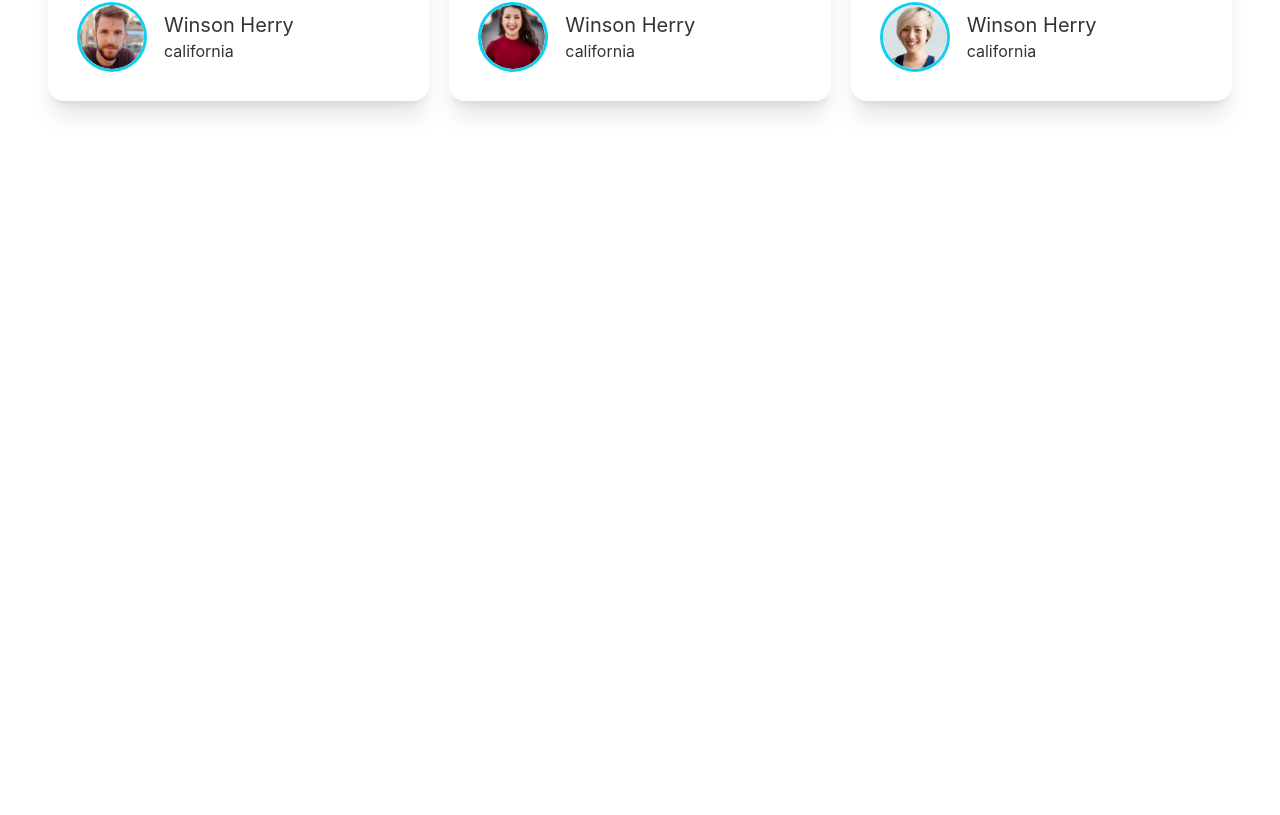
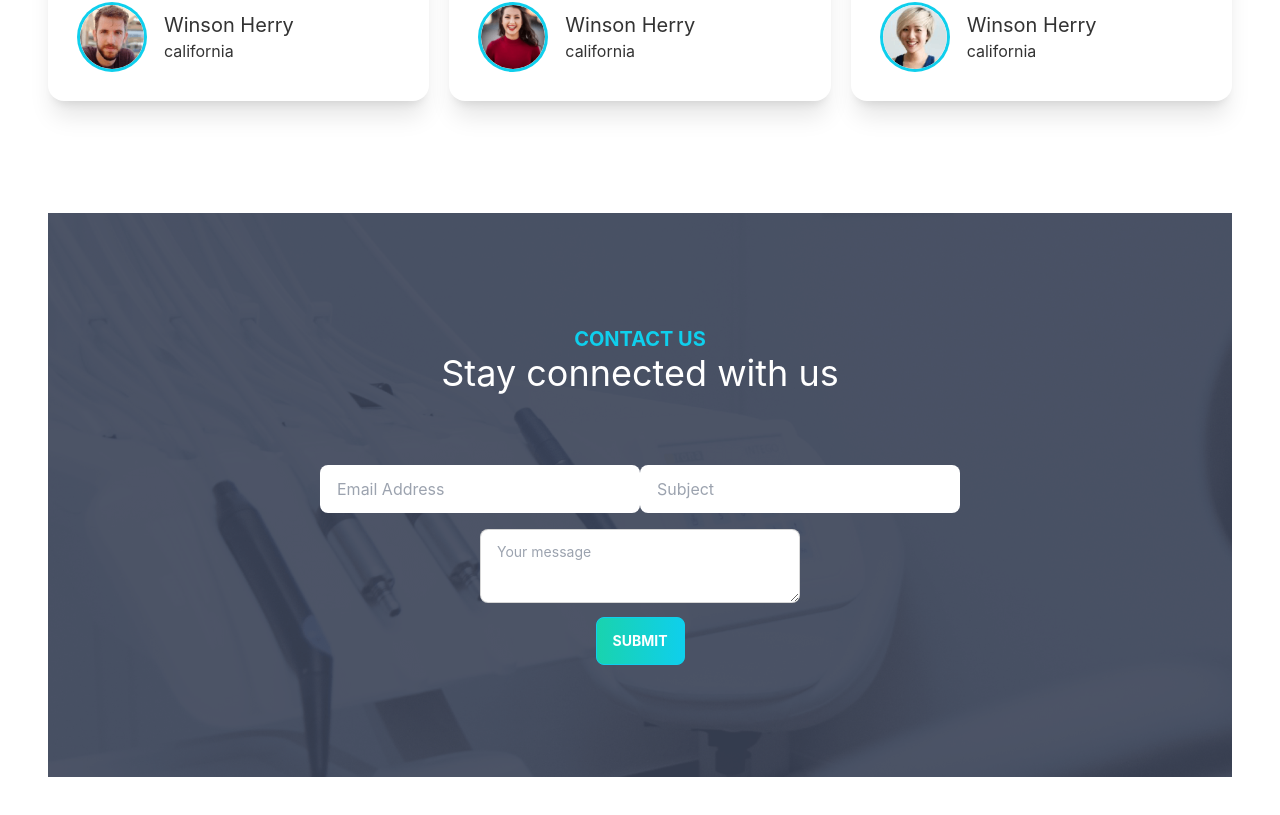
Before and after one commit to Aninditaroy/doctors-portal, a React (Create React App) app: page / in a window 1280 px wide. Shown: the part 2943-3758 px from the top of the page. Before the commit the page ends 3156 px from the top, so only its background shows below. Built offline with nearby package versions, Linux system fonts and the light colour scheme.

Commit message:
contact section added

```diff
--- /dev/null
+++ b/src/Pages/Home/Contact.js
@@ -0,0 +1,24 @@
+import React from 'react';
+import appointment from '../../assets/images/appointment.png';
+import PrimaryButton from './../Shared/PrimaryButton';
+const Contact = () => {
+    return (
+        <section style={{
+            background: `url(${appointment})`
+        }} className='flex justify-center items-center mb-10'>
+            <div className='my-28 text-center'>
+                <div className='text-center mb-16'>
+                    <h3 className='text-primary text-xl font-bold uppercase'>Contact Us</h3>
+                    <h2 className='text-4xl text-white'>Stay connected with us</h2>
+                </div>
+
+            <input type="text" placeholder="Email Address" class="input w-full max-w-xs my-2" />
+            <input type="text" placeholder="Subject" class="input w-full max-w-xs my-2" />
+            <textarea type="textarea" placeholder="Your message" class="textarea textarea-bordered w-full max-w-xs my-2"></textarea>
+            <PrimaryButton>Submit</PrimaryButton>
+        </div>
+        </section>
+    );
+};
+
+export default Contact;
--- a/src/Pages/Home/Home.js
+++ b/src/Pages/Home/Home.js
@@ -1,6 +1,7 @@
 import React from 'react';
 import Banner from './Banner';
 import Banner2 from './Banner2';
+import Contact from './Contact';
 import Info from './Info';
 import MakeAppointment from './MakeAppointment';
 import Services from './Services';
@@ -15,6 +16,7 @@ const Home = () => {
             <Banner2/>
             <MakeAppointment/>
             <Testimonials/>
+            <Contact/>
         </div>
     );
 };
```
